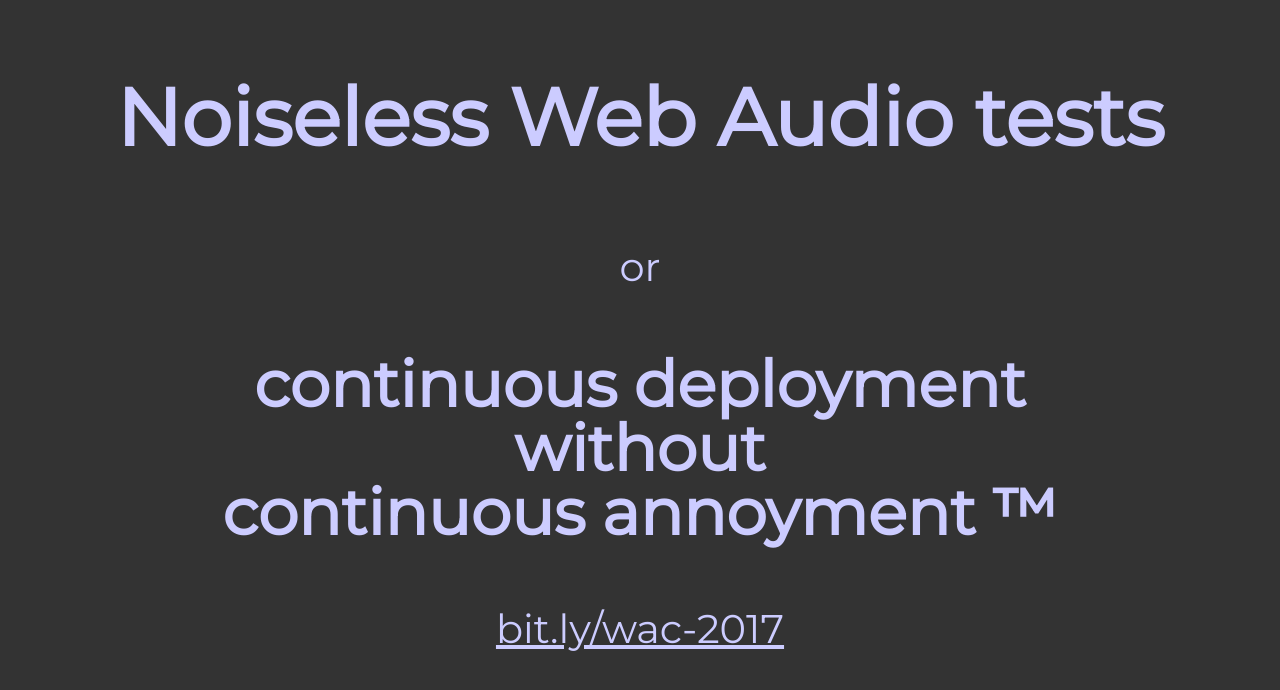
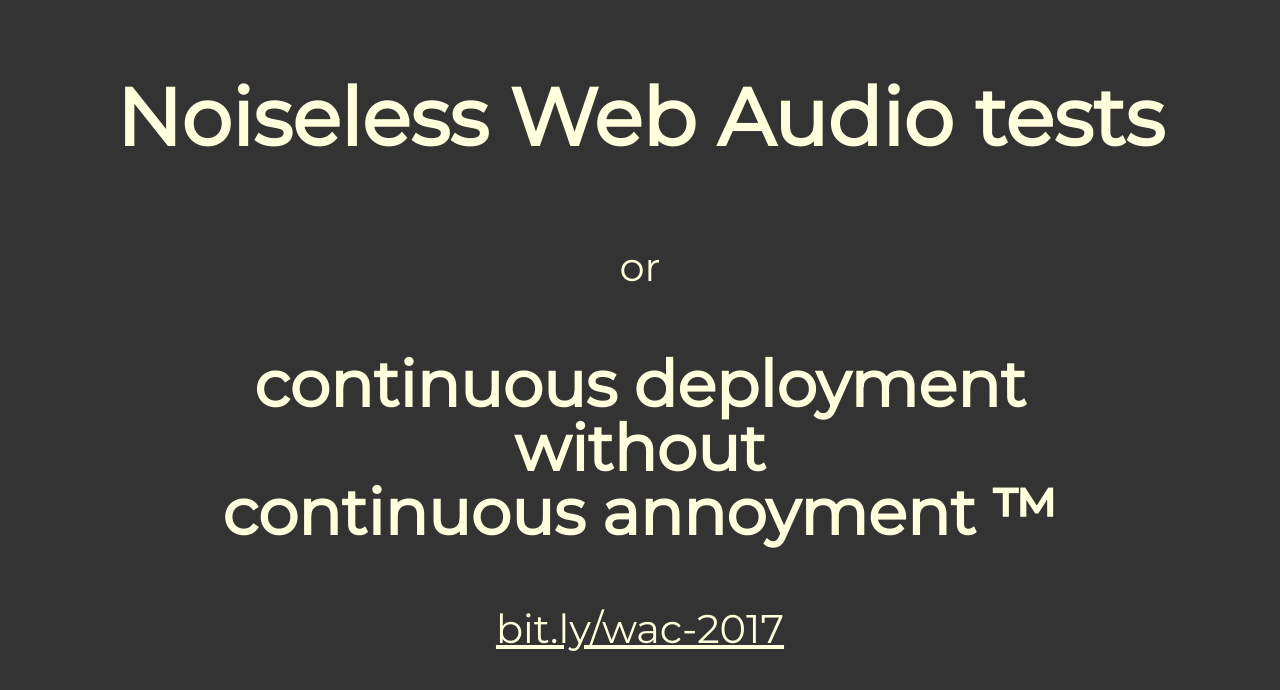
Before and after one commit to chrisguttandin/web-audio-conference-2017, an Angular app: page /slides/1 in a window 1280 px wide. Shown: the top 690 px of the page. Built offline with nearby package versions, Linux system fonts and the light colour scheme.

Commit message:
feat: change color

```diff
--- a/src/styles/styles.css
+++ b/src/styles/styles.css
@@ -1,6 +1,6 @@
 body {
     background-color: #333;
-    color: #CCF;
+    color: #FFD;
     font-family: 'Montserrat', Helvetica, Arial, sans-serif;
     font-size: 100%;
     line-height: 8vmin;
```
